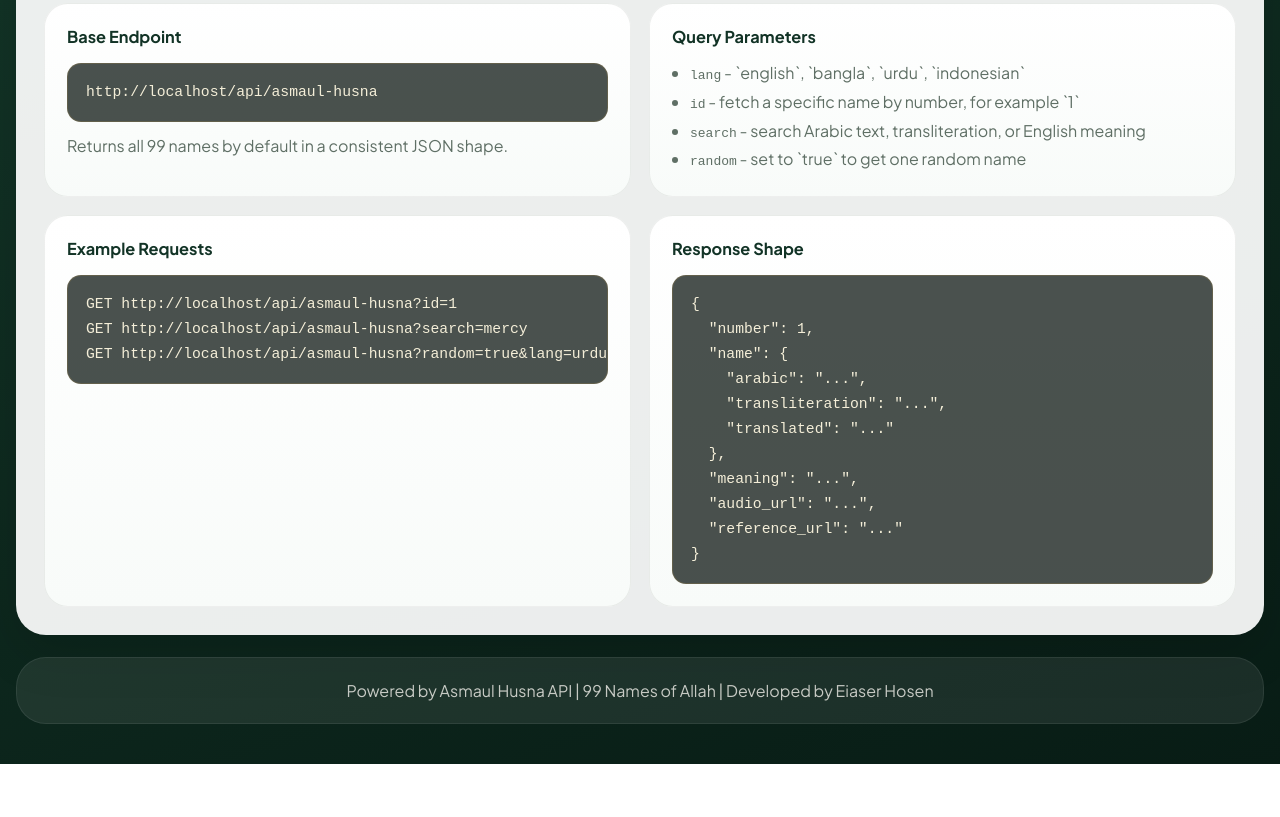
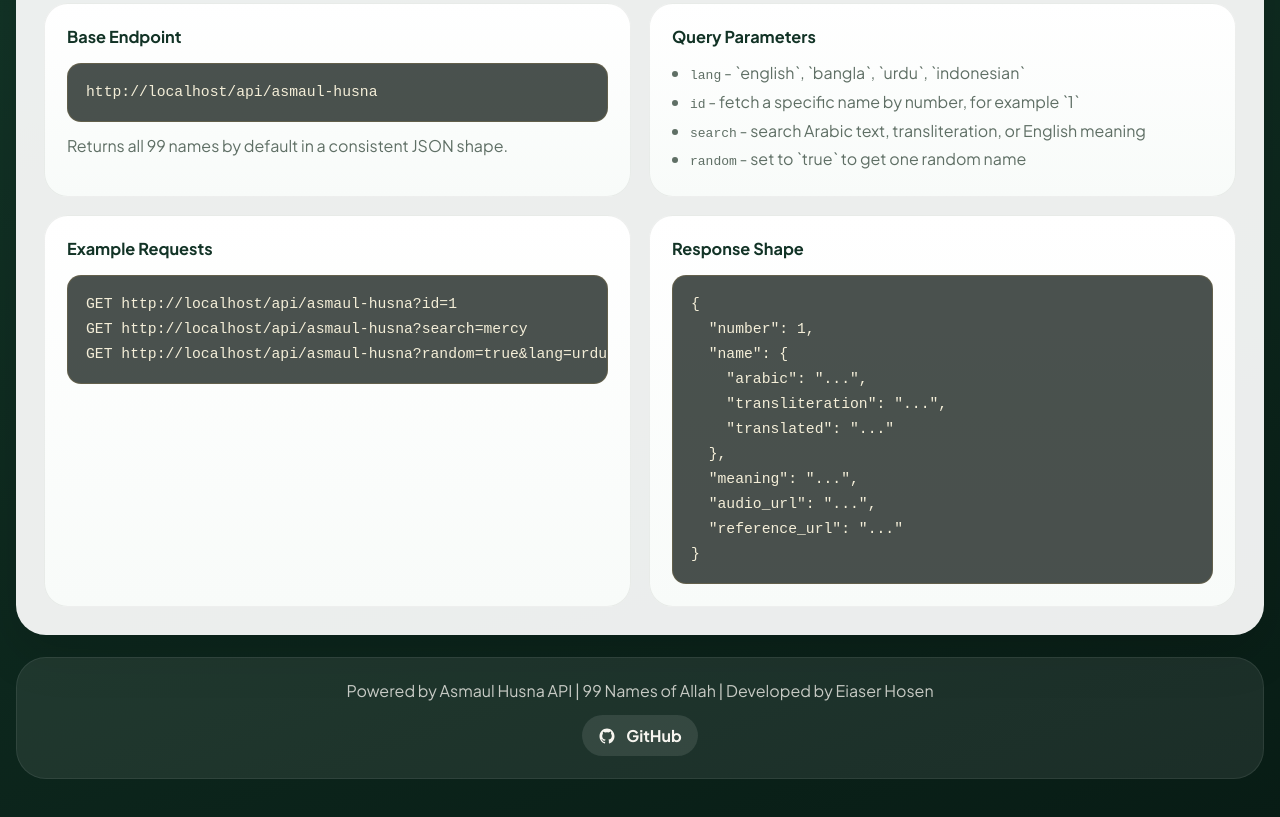
Before and after one commit to eiaserbd/asmaul-husna-api, a website: page public/index.html in a window 1280 px wide. Shown: the part 1145-1962 px from the top of the page. Before the commit the page ends 1909 px from the top, so only its background shows below. Drawn offline with Linux system fonts and the light colour scheme; no server answers.

Commit message:
Add GitHub footer link and update docs

```diff
--- a/public/index.html
+++ b/public/index.html
@@ -128,6 +128,12 @@ GET /api/asmaul-husna?random=true&lang=urdu</code></pre>
 
         <footer class="footer">
             <p>Powered by Asmaul Husna API | 99 Names of Allah | Developed by Eiaser Hosen</p>
+            <a class="footer-github" href="https://github.com/eiaserbd/" target="_blank" rel="noreferrer" aria-label="Visit Eiaser Hosen on GitHub">
+                <svg viewBox="0 0 24 24" aria-hidden="true">
+                    <path d="M12 2C6.477 2 2 6.589 2 12.248c0 4.527 2.865 8.366 6.839 9.722.5.095.682-.223.682-.495 0-.244-.009-.89-.014-1.747-2.782.619-3.369-1.385-3.369-1.385-.455-1.179-1.11-1.493-1.11-1.493-.908-.636.069-.623.069-.623 1.004.072 1.532 1.055 1.532 1.055.892 1.572 2.341 1.118 2.91.855.091-.662.349-1.118.635-1.375-2.221-.258-4.555-1.14-4.555-5.074 0-1.121.39-2.038 1.029-2.757-.103-.259-.446-1.301.098-2.712 0 0 .84-.276 2.75 1.053A9.33 9.33 0 0 1 12 6.836a9.3 9.3 0 0 1 2.504.347c1.909-1.329 2.748-1.053 2.748-1.053.546 1.411.202 2.453.1 2.712.64.719 1.027 1.636 1.027 2.757 0 3.944-2.338 4.813-4.566 5.066.359.318.679.946.679 1.907 0 1.377-.012 2.487-.012 2.826 0 .274.18.594.688.493C19.138 20.61 22 16.773 22 12.248 22 6.589 17.523 2 12 2Z"></path>
+                </svg>
+                <span>GitHub</span>
+            </a>
         </footer>
     </div>
 
--- a/public/style.css
+++ b/public/style.css
@@ -592,6 +592,38 @@ body {
     border: 1px solid rgba(255, 255, 255, 0.08);
 }
 
+.footer p {
+    margin: 0;
+}
+
+.footer-github {
+    display: inline-flex;
+    align-items: center;
+    gap: 10px;
+    margin-top: 14px;
+    padding: 10px 16px;
+    border-radius: 999px;
+    background: rgba(255, 255, 255, 0.1);
+    color: #f7f5ef;
+    text-decoration: none;
+    font-weight: 700;
+    transition: transform 0.2s ease, background 0.2s ease, box-shadow 0.2s ease;
+}
+
+.footer-github:hover,
+.footer-github:focus-visible {
+    background: rgba(244, 185, 66, 0.2);
+    box-shadow: 0 12px 28px rgba(0, 0, 0, 0.18);
+    transform: translateY(-2px);
+    outline: none;
+}
+
+.footer-github svg {
+    width: 18px;
+    height: 18px;
+    fill: currentColor;
+}
+
 ::selection {
     background: var(--accent);
     color: #1f1600;
```
Also changed, not shown: README.md.
